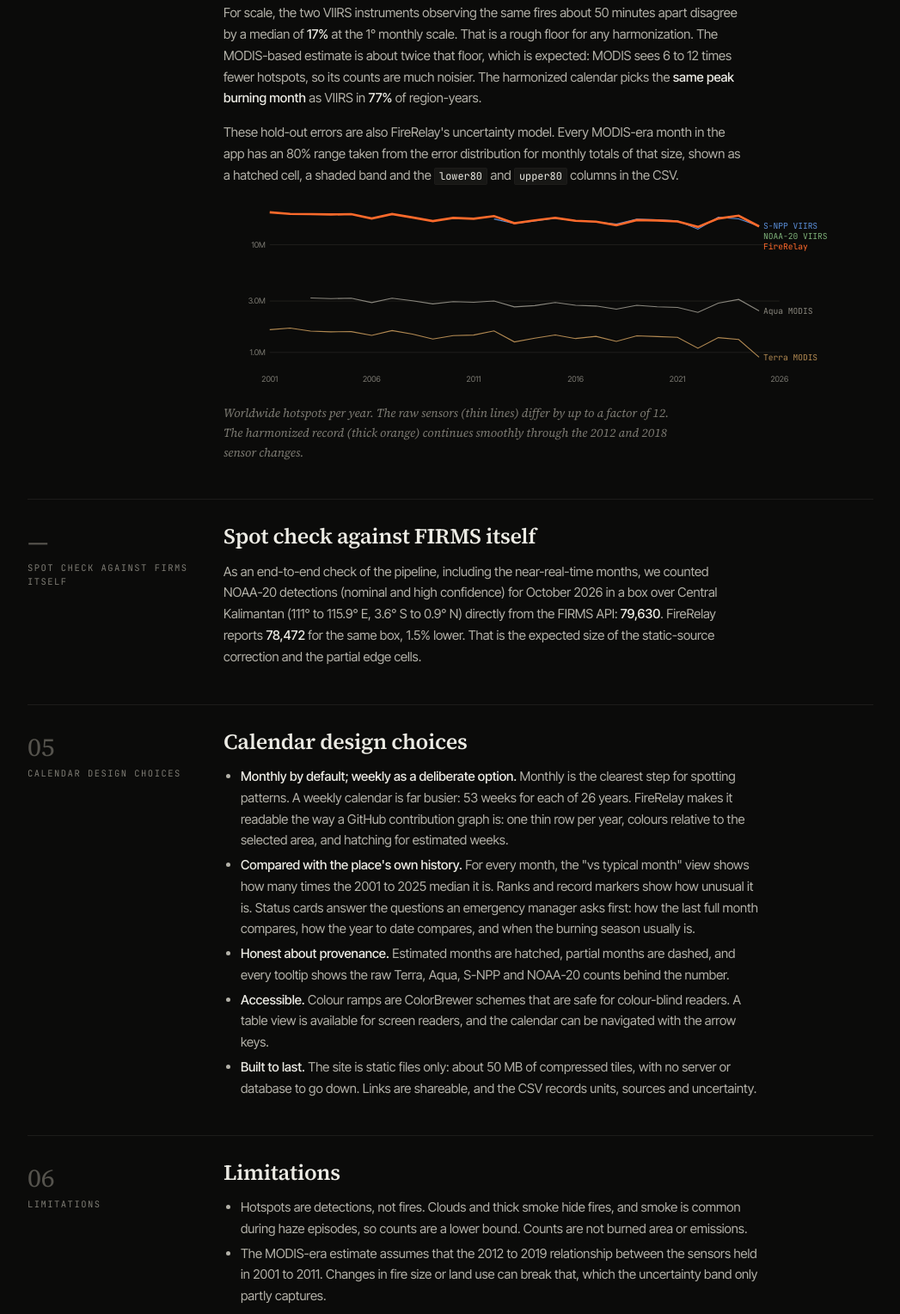
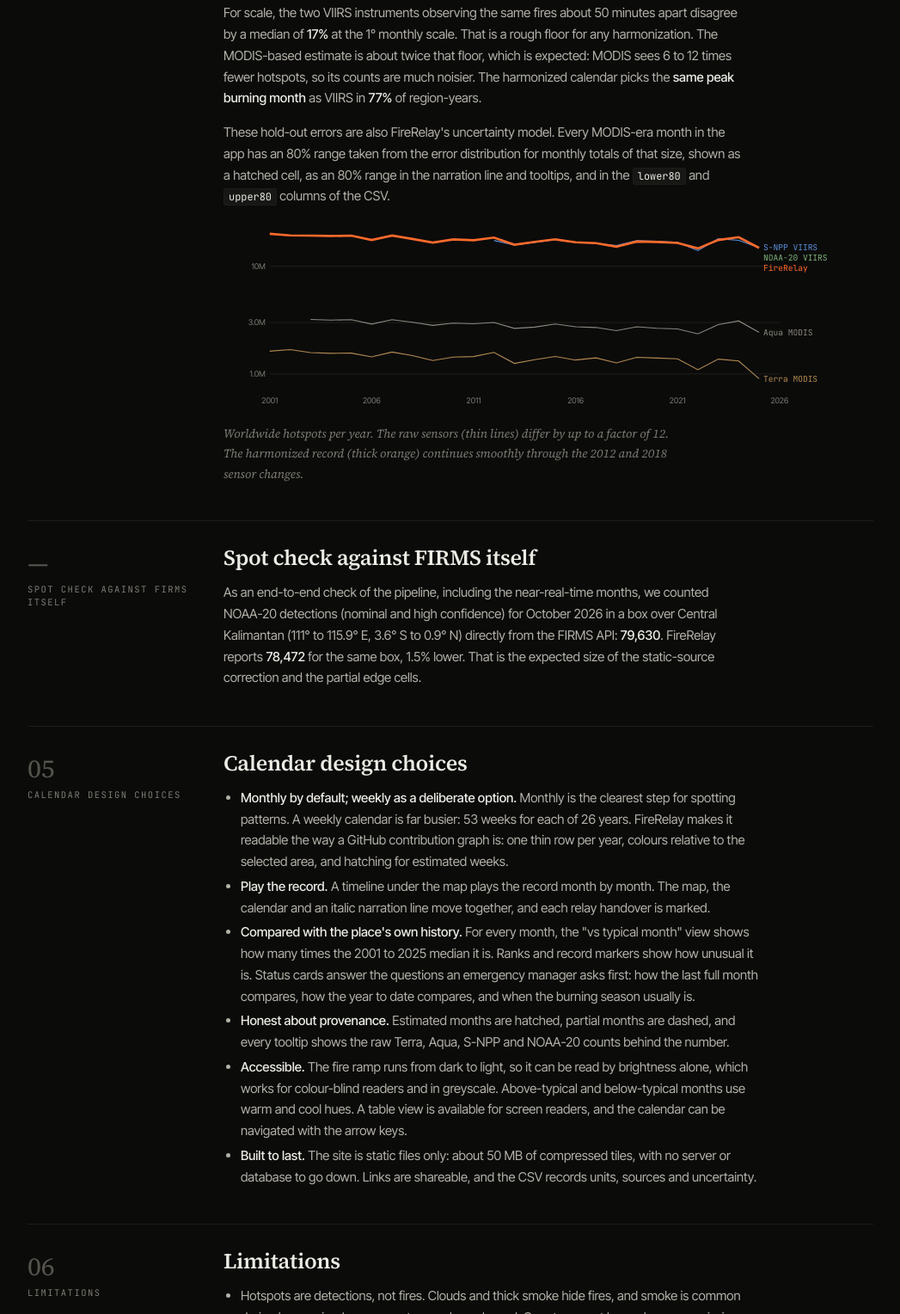
Before and after one commit to su0as/firerelay, a plain HTML site: page web/method.html in a window 1280 px wide. Shown: the part 3248-4776 px from the top of the page at 86% size, without its empty margins (116-1163 px from the left). Drawn offline with Linux system fonts and the light colour scheme.

Commit message:
Method page: describe the new colour ramp and playback

```diff
--- a/web/method.html
+++ b/web/method.html
@@ -76,7 +76,7 @@
   <p><b>Test A, stable orbits:</b> ratios fitted on 2012 to 2016 predict S-NPP counts for <b>2017 to 2019</b> from MODIS alone. <b>Test B, orbit drift:</b> ratios fitted on 2012 to 2019 predict <b>2020 to 2025</b>. Errors are measured on monthly totals for every unit with at least 10 observed detections, at three sizes: 0.25° cells, 1° blocks and 5° tiles.</p>
   <div id="skill"></div>
   <p>For scale, the two VIIRS instruments observing the same fires about 50 minutes apart disagree by a median of <b id="vvBlock"></b> at the 1° monthly scale. That is a rough floor for any harmonization. The MODIS-based estimate is about twice that floor, which is expected: MODIS sees 6 to 12 times fewer hotspots, so its counts are much noisier. The harmonized calendar picks the <b>same peak burning month</b> as VIIRS in <b id="peakPct"></b> of region-years.</p>
-  <p>These hold-out errors are also FireRelay's uncertainty model. Every MODIS-era month in the app has an 80% range taken from the error distribution for monthly totals of that size, shown as a hatched cell, a shaded band and the <code>lower80</code> and <code>upper80</code> columns in the CSV.</p>
+  <p>These hold-out errors are also FireRelay's uncertainty model. Every MODIS-era month in the app has an 80% range taken from the error distribution for monthly totals of that size, shown as a hatched cell, as an 80% range in the narration line and tooltips, and in the <code>lower80</code> and <code>upper80</code> columns of the CSV.</p>
   <div class="chart" id="globalChart"></div>
   <p class="hint">Worldwide hotspots per year. The raw sensors (thin lines) differ by up to a factor of 12. The harmonized record (thick orange) continues smoothly through the 2012 and 2018 sensor changes.</p>
   </div>
@@ -96,9 +96,10 @@
   <h2>Calendar design choices</h2>
   <ul>
     <li><b>Monthly by default; weekly as a deliberate option.</b> Monthly is the clearest step for spotting patterns. A weekly calendar is far busier: 53 weeks for each of 26 years. FireRelay makes it readable the way a GitHub contribution graph is: one thin row per year, colours relative to the selected area, and hatching for estimated weeks.</li>
+    <li><b>Play the record.</b> A timeline under the map plays the record month by month. The map, the calendar and an italic narration line move together, and each relay handover is marked.</li>
     <li><b>Compared with the place's own history.</b> For every month, the "vs typical month" view shows how many times the 2001 to 2025 median it is. Ranks and record markers show how unusual it is. Status cards answer the questions an emergency manager asks first: how the last full month compares, how the year to date compares, and when the burning season usually is.</li>
     <li><b>Honest about provenance.</b> Estimated months are hatched, partial months are dashed, and every tooltip shows the raw Terra, Aqua, S-NPP and NOAA-20 counts behind the number.</li>
-    <li><b>Accessible.</b> Colour ramps are ColorBrewer schemes that are safe for colour-blind readers. A table view is available for screen readers, and the calendar can be navigated with the arrow keys.</li>
+    <li><b>Accessible.</b> The fire ramp runs from dark to light, so it can be read by brightness alone, which works for colour-blind readers and in greyscale. Above-typical and below-typical months use warm and cool hues. A table view is available for screen readers, and the calendar can be navigated with the arrow keys.</li>
     <li><b>Built to last.</b> The site is static files only: about 50 MB of compressed tiles, with no server or database to go down. Links are shareable, and the CSV records units, sources and uncertainty.</li>
   </ul>
   </div>
```
